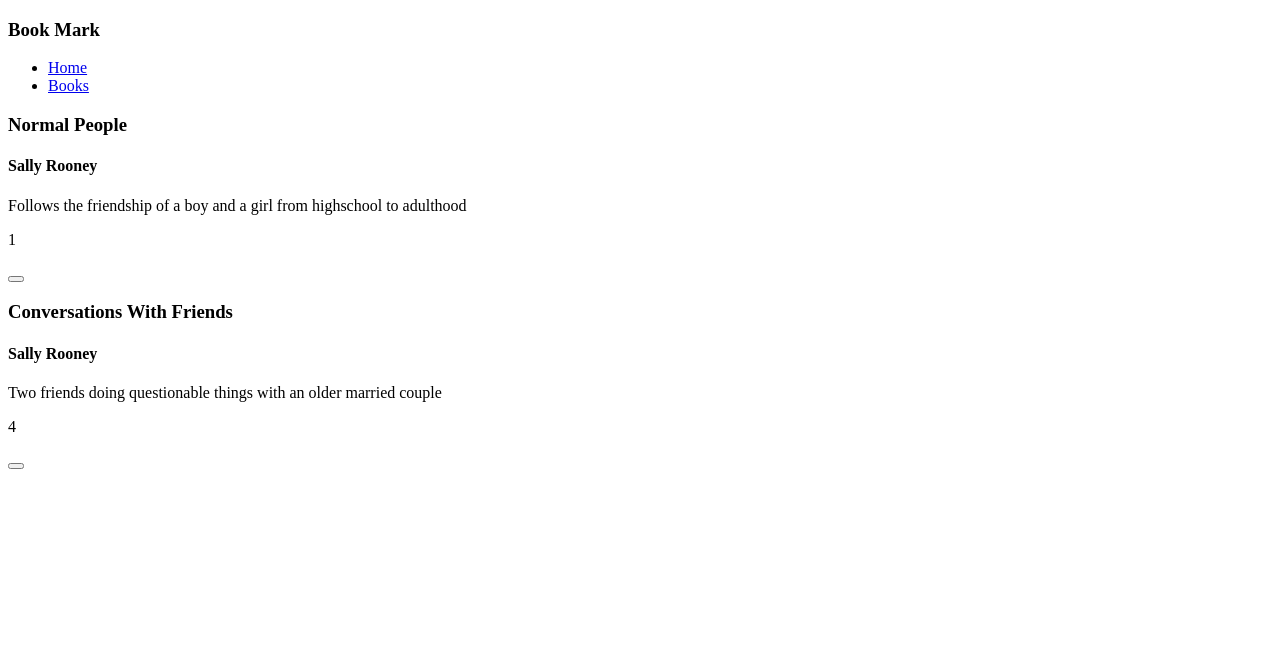
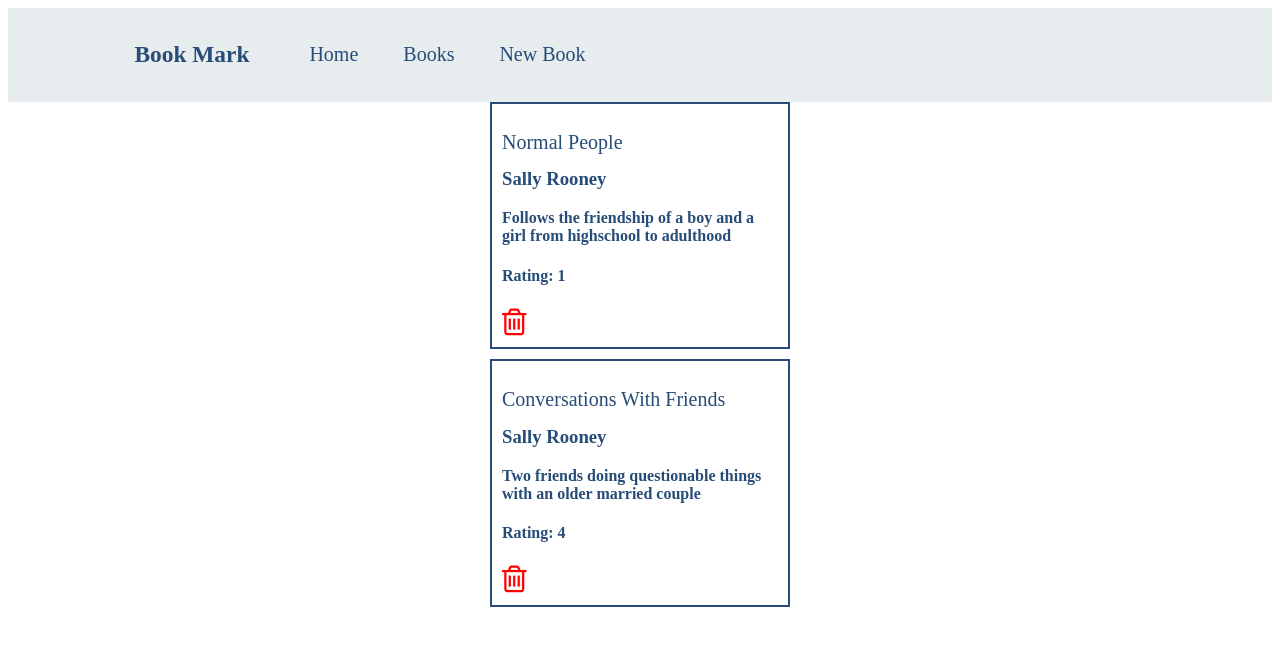
Before and after one commit to NadiaA14/week4_day3_lab, a Flask app: page /books in a window 1280 px wide. Shown: the top 646 px of the page. Run offline with Flask 2, Linux system fonts and the light colour scheme; data comes from the database, SQL or seed files in the repository.

Commit message:
extensions

```diff
--- a/console.py
+++ b/console.py
@@ -16,13 +16,13 @@ author_repository.save(author2)
 
 author_repository.select_all()
 
-book1 = Book("The Midnight Library", author1, "A woman who gets to try out different versions of her life", 5)
+book1 = Book("The Midnight Library", author1, "A woman who gets to try out different versions of her life.", 5)
 book_repository.save(book1)
 
-book2 = Book("Normal People", author2, "Follows the friendship of a boy and a girl from highschool to adulthood", 1)
+book2 = Book("Normal People", author2, "Follows the friendship of a boy and a girl from highschool to adulthood.", 1)
 book_repository.save(book2)
 
-book3 = Book("Conversations With Friends", author2, "Two friends doing questionable things with an older married couple", 4)
+book3 = Book("Conversations With Friends", author2, "Two friends doing questionable things with an older married couple.", 4)
 book_repository.save(book3)
 
 pdb.set_trace()
--- a/controllers/books_controller.py
+++ b/controllers/books_controller.py
@@ -1,4 +1,4 @@
-from flask import Flask, redirect, render_template
+from flask import Flask, redirect, render_template, request
 from repositories import author_repository
 from repositories import book_repository
 from models.book import Book
@@ -16,3 +16,44 @@ def books():
 def delete_book(id):
     book_repository.delete(id)
     return redirect("/books")
+
+@books_blueprint.route("/books/new", methods=['GET'])
+def new_book():
+    authors = author_repository.select_all()
+    return render_template("books/new.html", all_authors = authors)
+
+@books_blueprint.route("/books", methods=['POST'])
+def create_book():
+    title = request.form['title']
+    author_id = request.form['author']
+    synopsis = request.form['synopsis']
+    rating = request.form['rating']
+
+    author = author_repository.select(author_id)
+    book = Book(title, author, synopsis, rating)
+
+    book_repository.save(book)
+    return redirect("/books")
+
+@books_blueprint.route("/books/<id>", methods=['GET'])
+def show_book(id):
+    book = book_repository.select(id)
+    return render_template('books/show.html', book = book)
+
+@books_blueprint.route("/books/<id>/edit", methods=['GET'])
+def edit_book(id):
+    book = book_repository.select(id)
+    authors = author_repository.select_all()
+    return render_template('books/edit.html', book = book, all_authors = authors)
+
+@books_blueprint.route("/tasks/<id>", methods=['POST'])
+def update_book(id):
+    title = request.form['title']
+    author_id = request.form['author']
+    synopsis = request.form['synopsis']
+    rating = request.form['rating']
+
+    author = author_repository.select(author_id)
+    book = Book(title, author, synopsis, rating, id)
+    book_repository.update(book)
+    return redirect('/books')
--- a/repositories/author_repository.py
+++ b/repositories/author_repository.py
@@ -35,3 +35,8 @@ def select(id):
 def delete_all():
     sql="DELETE FROM authors"
     run_sql(sql)
+
+def update(author):
+    sql = "UPDATE authors SET (first_name, last_name) = (?, ?) WHERE id = ?"
+    values = [author.first_name, author.last_name, author.id]
+    run_sql(sql, values)
--- a/repositories/book_repository.py
+++ b/repositories/book_repository.py
@@ -43,3 +43,8 @@ def delete(id):
 def delete_all():
     sql="DELETE FROM books"
     run_sql(sql)
+
+def update():
+    sql = "UPDATE books SET (title, synopsis, rating, author_id) = (?, ?, ?, ?) WHERE id = ?"
+    values = [book.title, book.synopsis, book.rating, book.author.id]
+    run_sql(sql, values)
--- /dev/null
+++ b/static/style.css
@@ -0,0 +1,69 @@
+@import url('https://fonts.google.com/specimen/Playfair+Display?preview.text=Book%20Mark&preview.text_type=custom#standard-styles')::after
+
+* {
+    box-sizing: border-box;
+    margin: 0%;
+    padding: 0%;
+}
+
+.book {
+    border: 2px solid #274c77;
+    width: 300px;
+    min-height: 70px;
+    padding: 10px;
+    display: inline-flexbox;
+    line-height: 18px;
+    margin-bottom: 10px;
+    color: #274c77;
+}
+
+li, a, button {
+    font-family: "Playfair";
+    font-weight: 500;
+    font-size: 20px;
+    color: #274c77;
+    text-decoration: none;
+}
+
+header {
+    display: flex;
+    align-items: center;
+    padding: 10px 10%;
+    font-family: "Playfair";
+    font-size: 20px;
+    background-color: #e7ecef;
+    color: #274c77;
+}
+
+.menu {
+    list-style: none;
+}
+
+.menu li {
+    display: inline-block;
+    padding: 0px 20px;
+}
+
+.menu li a {
+    transition: all 0.3s ease 0s;
+}
+
+.menu li a:hover {
+    color: #8b8c89;
+}
+
+.trash-button{
+    display: contents;
+    font-size: 65%;
+}
+
+.delete-form{
+    display: inline;
+}
+
+.container{
+    display: flex;
+    flex-wrap: wrap;
+    width: 300px;
+    margin: 0 auto;
+}
--- a/templates/base.html
+++ b/templates/base.html
@@ -4,6 +4,8 @@
     <meta charset="UTF-8">
     <meta http-equiv="X-UA-Compatible" content="IE=edge">
     <meta name="viewport" content="width=device-width, initial-scale=1.0">
+    <link rel="stylesheet" href="https://stackpath.bootstrapcdn.com/font-awesome/4.7.0/css/font-awesome.min.css" crossorigin="anonymous"> <!-- NEW -->
+    <link rel="stylesheet" href="{{ url_for('static', filename='style.css') }}">
     <title>Books, Books, Books, Books</title>
 </head>
 <body>
@@ -13,6 +15,7 @@
             <ul class="menu">
                 <li><a href="/">Home</a></li>
                 <li><a href="/books">Books</a></li>
+                <li><a href="/books/new">New Book</a></li>
             </ul>
         </nav>
     </header>
--- a/templates/books/index.html
+++ b/templates/books/index.html
@@ -4,10 +4,14 @@
 
 {% for book in all_books %}
 <div class="book">
-    <h3>{{book.title}}</h3>
-    <h4>{{book.author.first_name}} {{book.author.last_name}}</h4>
-    <p>{{book.synopsis}}</p>
-    <p>{{book.rating}}</p>
+    <div class="title"> <h3><a href="/books/{{book.id}}">{{book.title}}</a></h3> </div>
+
+
+    <div class="author"><h3>{{book.author.first_name}} {{book.author.last_name}}</h3></div>
+
+    <div class="synopsis"><h4>{{book.synopsis}}</h4></div>
+
+    <div class="rating"><h4>Rating: {{book.rating}}</h4></div>
 
     <form class="delete-form" action = "books/{{book.id}}/delete" method = "POST">
         <button class="trash-button"><i class ="fa fa-trash-o fa-3x" style= "color:red" aria-hidden="true"></i></button>
```
Also changed, not shown: templates/books/edit.html (added, +30 -0 lines), templates/books/new.html (added, +30 -0 lines), templates/books/show.html (added, +12 -0 lines).
